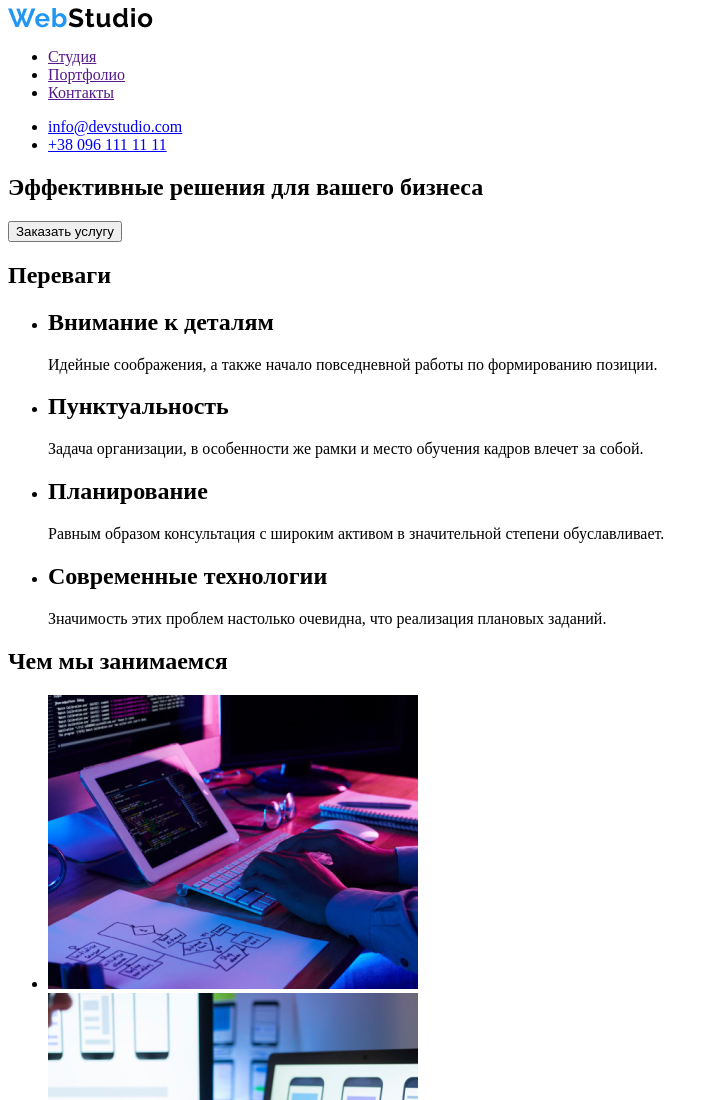
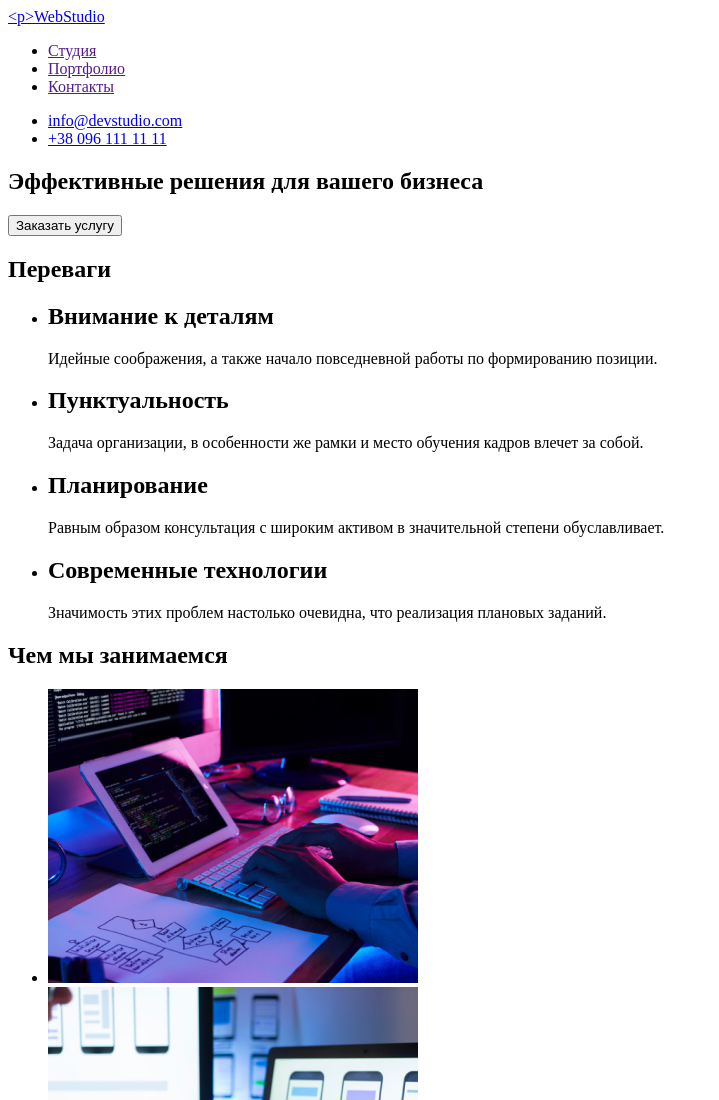
Before and after one commit to AndriyKozh/goit-markup-hw-01, a plain HTML site: page index.html in a window 1280 px wide. Shown: the top 1100 px of the page, without its empty margins (0-719 px from the left). Drawn offline with Linux system fonts and the light colour scheme.

Commit message:
лого замінив на параграф

```diff
--- a/index.html
+++ b/index.html
@@ -12,7 +12,7 @@
 	<!--Шапка сайта-->
 	<header>
 		<nav>
-		<a href="#"><img src="/images/WebStudio (1).jpg" alt="Логотип"></a>
+		<a href="#"><р><span>Web</span>Studio</p></a>
 		<ul>
 			<li> <a href="">Студия</a> </li>
 			<li><a href="">Портфолио</a></li>
```
